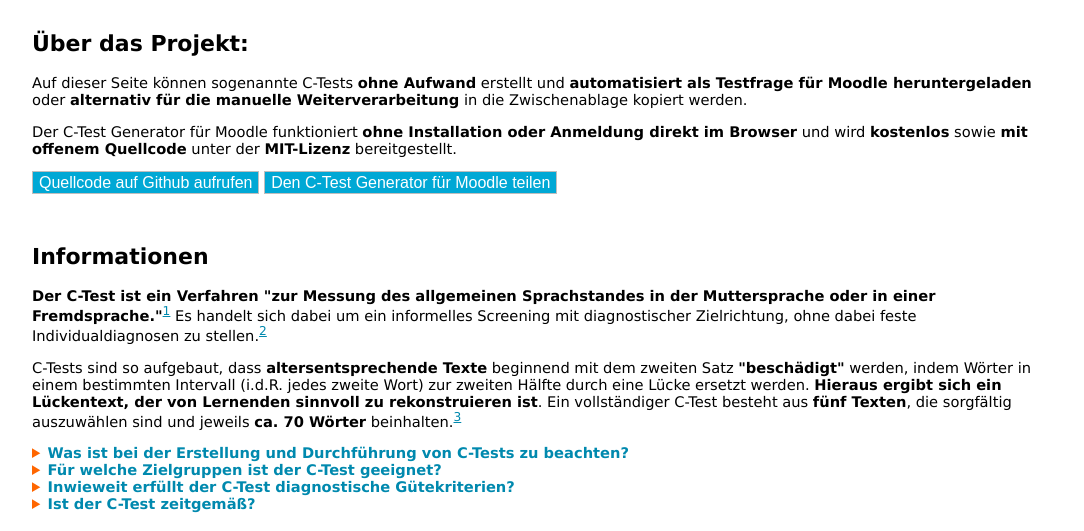
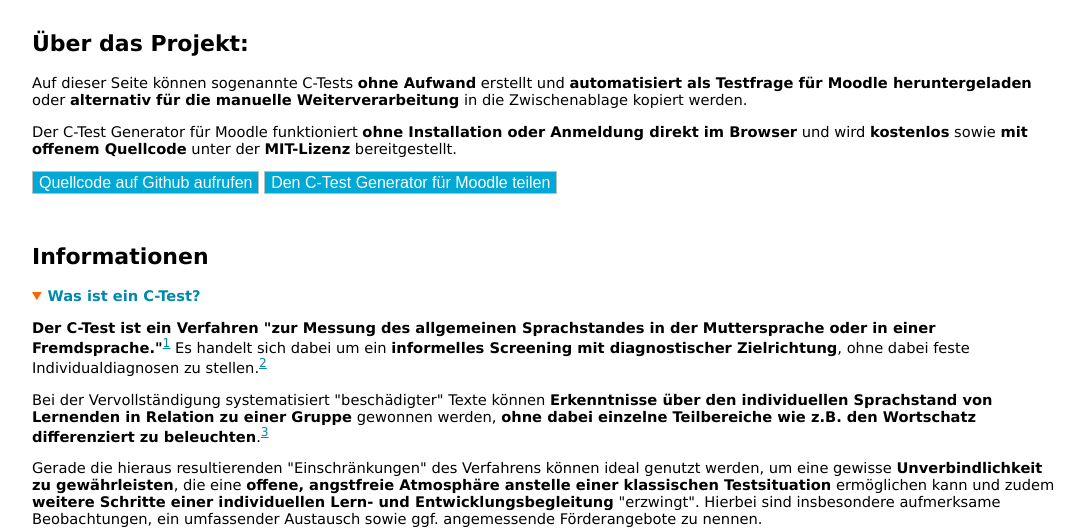
Before and after one commit to TRMSC/moodle-ctest-generator, a plain HTML site: page index.html in a window 1280 px wide. Shown: the part 421-952 px from the top of the page, without its empty margins (96-1180 px from the left). Drawn offline with Linux system fonts and the light colour scheme.

Commit message:
edit text content

```diff
--- a/index.html
+++ b/index.html
@@ -38,19 +38,38 @@
       <h2>
         Informationen
       </h2>
+      <details open>
+        <summary>Was ist ein C-Test?</summary>
         <p>
           <b>Der C-Test ist ein Verfahren "zur Messung des allgemeinen Sprachstandes in der Muttersprache
-        oder in einer Fremdsprache."</b><sup><a href="#src">1</a></sup> Es handelt sich dabei um ein informelles Screening mit
-        diagnostischer Zielrichtung, ohne dabei feste Individualdiagnosen zu stellen.<sup><a href="#src">2</a></sup>
+          oder in einer Fremdsprache."</b><sup><a href="#src">1</a></sup> Es handelt sich dabei um ein
+          <b>informelles Screening mit diagnostischer Zielrichtung</b>, ohne dabei feste Individualdiagnosen
+          zu stellen.<sup><a href="#src">2</a></sup>
         </p>
+        <p>
+          Bei der Vervollständigung systematisiert "beschädigter" Texte können <b>Erkenntnisse über den individuellen
+          Sprachstand von Lernenden in Relation zu einer Gruppe</b> gewonnen werden, <b>ohne dabei einzelne
+          Teilbereiche wie z.B. den Wortschatz differenziert zu beleuchten</b>.<sup><a href="#src">3</a></sup>
+        </p>
+        <p>
+          Gerade die hieraus resultierenden "Einschränkungen" des Verfahrens können ideal genutzt werden,
+          um eine gewisse <b>Unverbindlichkeit zu gewährleisten</b>, die eine <b>offene, angstfreie Atmosphäre
+          anstelle einer klassischen Testsituation</b> ermöglichen kann und zudem <b>weitere Schritte einer
+          individuellen Lern- und Entwicklungsbegleitung</b> "erzwingt". Hierbei sind insbesondere aufmerksame
+          Beobachtungen, ein umfassender Austausch sowie ggf. angemessende Förderangebote zu nennen.
+        </p>
+      </details>
+      <details>
+        <summary>Wie sind C-Tests aufgebaut?</summary>
         <p>
           C-Tests sind so aufgebaut, dass <b>altersentsprechende Texte</b> beginnend mit dem zweiten Satz
           <b>"beschädigt"</b> werden, indem Wörter in einem bestimmten Intervall (i.d.R. jedes zweite Wort)
           zur zweiten Hälfte durch eine Lücke ersetzt werden.
           <b>Hieraus ergibt sich ein Lückentext, der von Lernenden sinnvoll zu rekonstruieren ist</b>.
           Ein vollständiger C-Test besteht aus <b>fünf Texten</b>, die sorgfältig auszuwählen sind
-        und jeweils <b>ca. 70 Wörter</b> beinhalten.<sup><a href="#src">3</a></sup>
+          und jeweils <b>ca. 70 Wörter</b> beinhalten.<sup><a href="#src">4</a></sup>
         </p>
+      </details>
       <details>
         <summary>Was ist bei der Erstellung und Durchführung von C-Tests zu beachten?</summary>
         <p>
@@ -194,6 +213,11 @@
         <a href="https://www.biss-sprachbildung.de/btools/c-test/" target="blank">
           vgl. https://www.biss-sprachbildung.de/btools/c-test/
         </a>
+        <br>
+        <sup>4</sup>
+        <a href="https://www.biss-sprachbildung.de/btools/c-test/" target="blank">
+          vgl. ebd
+        </a>
       </p>
     </div>
     <br>
```
Lines whose indentation alone changed are shown as unchanged.
